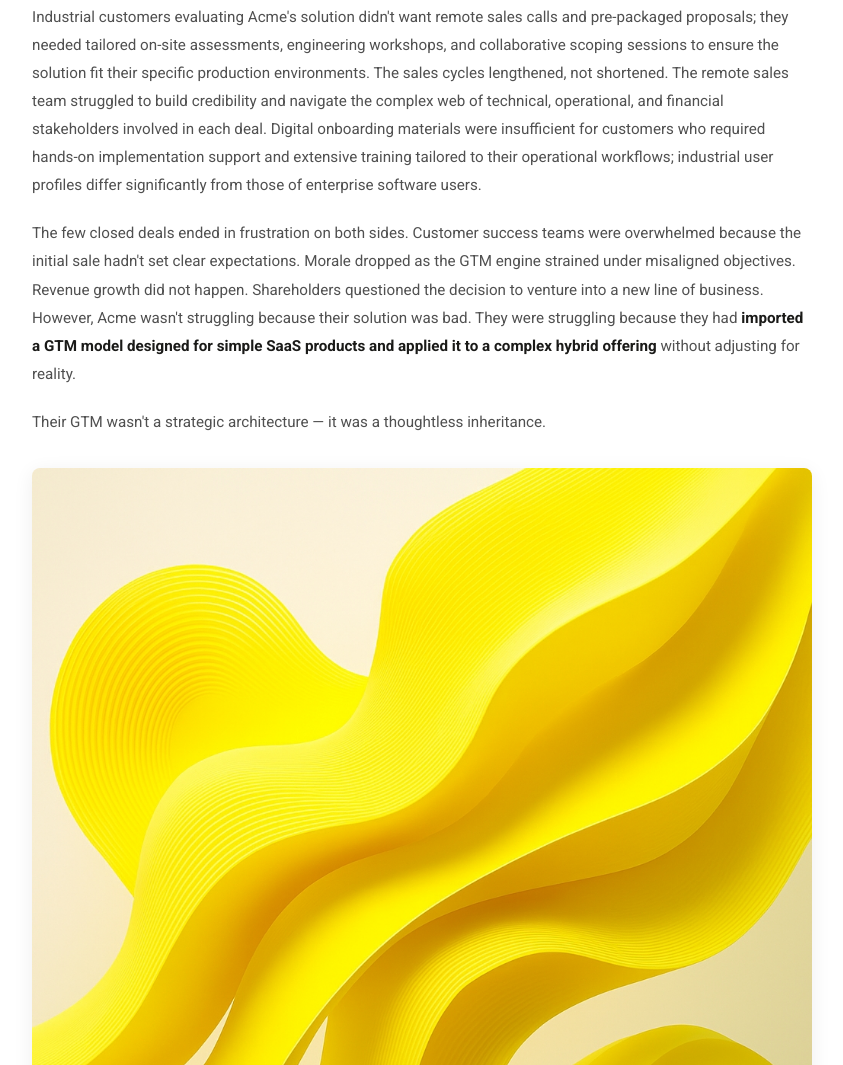
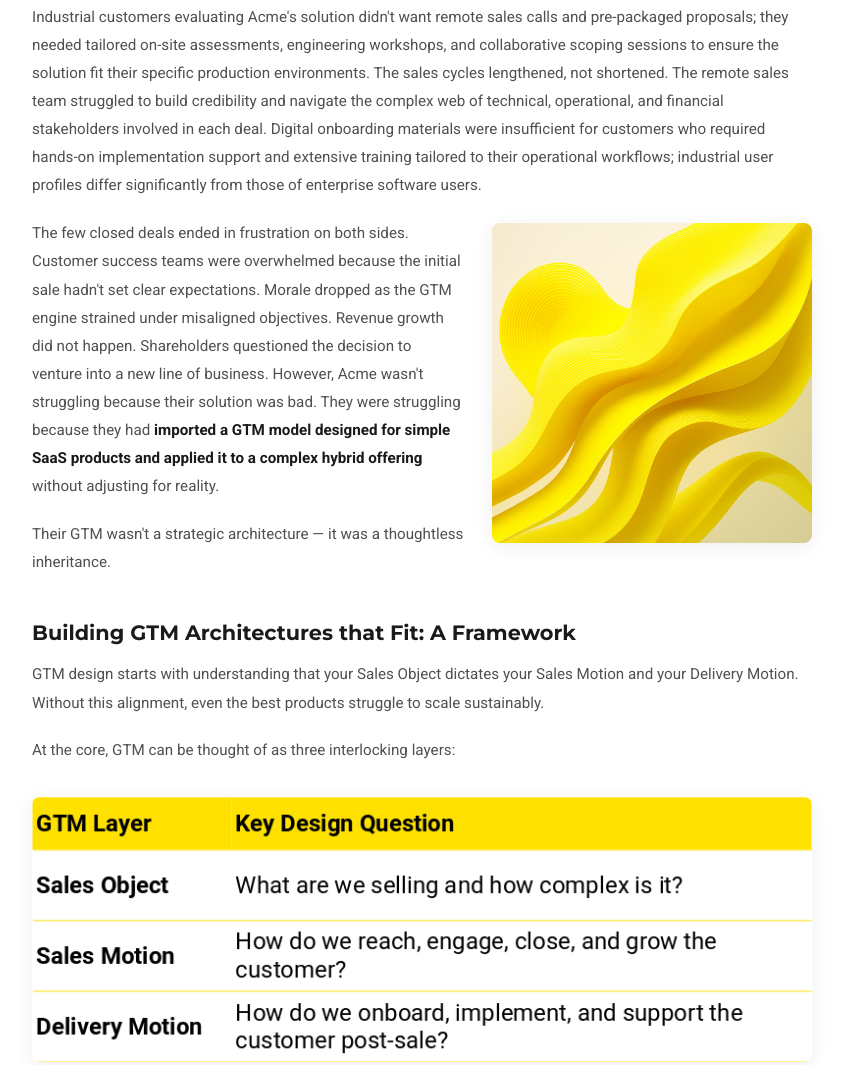
Before and after one commit to pilomeida/PathwayGTM_website, a website: page blog-gtm-conscious-design.html in a window 1280 px wide. Shown: the part 1174-2239 px from the top of the page, without its empty margins (218-1061 px from the left). Drawn offline with Linux system fonts and the light colour scheme.

Commit message:
Float conscious-design article image inline like the live site
The reference has the ribbons image inset to the right with body text
wrapping around it, not as a full-width banner. Added a floated
diagram-img-float variant and moved the image before the paragraphs
it sits alongside so the wrap works.

```diff
--- a/blog-gtm-conscious-design.html
+++ b/blog-gtm-conscious-design.html
@@ -72,11 +72,11 @@
 
         <p>Industrial customers evaluating Acme's solution didn't want remote sales calls and pre-packaged proposals; they needed tailored on-site assessments, engineering workshops, and collaborative scoping sessions to ensure the solution fit their specific production environments. The sales cycles lengthened, not shortened. The remote sales team struggled to build credibility and navigate the complex web of technical, operational, and financial stakeholders involved in each deal. Digital onboarding materials were insufficient for customers who required hands-on implementation support and extensive training tailored to their operational workflows; industrial user profiles differ significantly from those of enterprise software users.</p>
 
+        <img src="Site%20Assets/Blog_Images/conscious-design-ribbons.jpg" alt="" class="diagram-img-float" />
+
         <p>The few closed deals ended in frustration on both sides. Customer success teams were overwhelmed because the initial sale hadn't set clear expectations. Morale dropped as the GTM engine strained under misaligned objectives. Revenue growth did not happen. Shareholders questioned the decision to venture into a new line of business. However, Acme wasn't struggling because their solution was bad. They were struggling because they had <strong>imported a GTM model designed for simple SaaS products and applied it to a complex hybrid offering</strong> without adjusting for reality.</p>
 
         <p>Their GTM wasn't a strategic architecture — it was a thoughtless inheritance.</p>
-
-        <img src="Site%20Assets/Blog_Images/conscious-design-ribbons.jpg" alt="" class="diagram-img" />
 
         <h2>Building GTM Architectures that Fit: A Framework</h2>
 
--- a/css/style.css
+++ b/css/style.css
@@ -854,8 +854,8 @@ p:last-child { margin-bottom: 0; }
   padding: 4px 10px; border-radius: var(--radius);
 }
 .article-featured-img { width: 100%; border-radius: var(--radius-lg); margin-bottom: 48px; display: block; }
-.article-prose h2 { font-size: 1.3rem; margin: 44px 0 16px; color: var(--dark); }
-.article-prose h3 { font-size: 1.05rem; margin: 32px 0 12px; color: var(--dark); }
+.article-prose h2 { font-size: 1.3rem; margin: 44px 0 16px; color: var(--dark); clear: both; }
+.article-prose h3 { font-size: 1.05rem; margin: 32px 0 12px; color: var(--dark); clear: both; }
 .article-prose p { font-size: 0.95rem; line-height: 1.85; margin-bottom: 1.3em; color: var(--grey); }
 .article-prose ul, .article-prose ol { margin: 0 0 1.4em 1.6em; }
 .article-prose li { font-size: 0.95rem; line-height: 1.8; color: var(--grey); margin-bottom: 0.5em; }
@@ -867,6 +867,14 @@ p:last-child { margin-bottom: 0; }
 .article-prose blockquote p { font-size: 1rem; font-style: italic; color: var(--dark); margin: 0; font-weight: 500; }
 .article-prose strong { color: var(--dark); font-weight: 600; }
 .article-prose .diagram-img { width: 100%; border-radius: var(--radius-lg); margin: 32px 0; display: block; box-shadow: 0 4px 20px rgba(0,0,0,0.07); }
+.article-prose .diagram-img-float {
+  float: right; width: 45%; max-width: 320px;
+  border-radius: var(--radius-lg); margin: 4px 0 24px 28px;
+  box-shadow: 0 4px 20px rgba(0,0,0,0.07);
+}
+@media (max-width: 640px) {
+  .article-prose .diagram-img-float { float: none; width: 100%; max-width: none; margin: 24px 0; }
+}
 .article-divider { border: none; border-top: 1px solid rgba(0,0,0,0.08); margin: 48px 0; }
 
 /* ============================================
```
